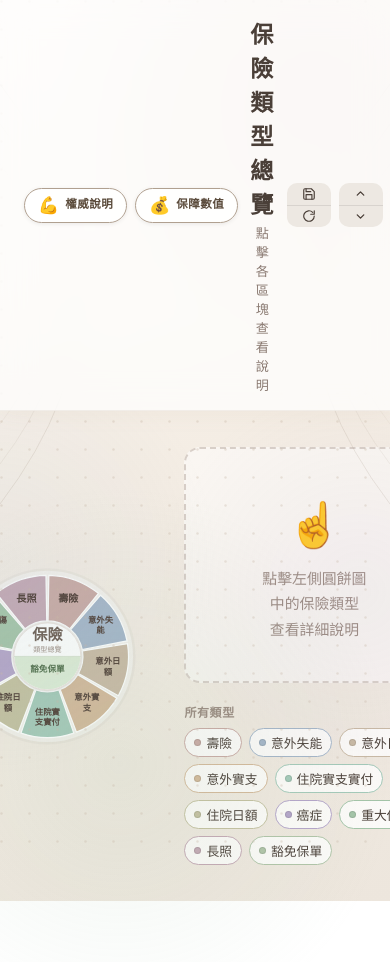
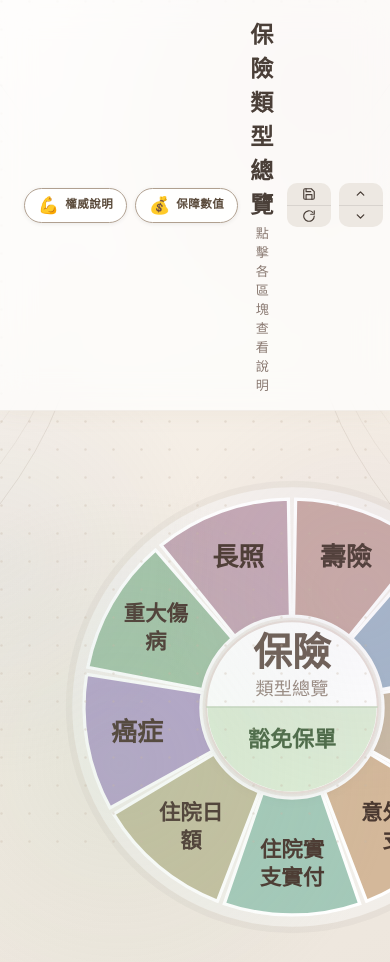
Before and after one commit to stratofin/insurence-pie, a React (Vite) app: page / in a window 390 px wide. Shown: the top 962 px of the page. Before the commit the page ends 901 px from the top, so only its background shows below. Built offline with nearby package versions, Linux system fonts and the light colour scheme.

Commit message:
Update App.jsx

```diff
--- a/src/App.jsx
+++ b/src/App.jsx
@@ -1,4 +1,4 @@
-import { useState, useEffect } from "react";
+import { useState, useEffect, useRef, useLayoutEffect } from "react";
 
 const COVERAGE_STORAGE_KEY = "insuranceCoverageValues";
 
@@ -150,6 +150,19 @@ export default function InsuranceApp() {
   const [chartScale, setChartScale] = useState(1.0);
   const scaleUp   = () => setChartScale(s => Math.min(1.5, +(s + 0.1).toFixed(1)));
   const scaleDown = () => setChartScale(s => Math.max(0.7, +(s - 0.1).toFixed(1)));
+
+  // 說明區塊的「原始未縮放高度」量測 — 讓外層容器保留正確版面空間
+  const detailContentRef = useRef(null);
+  const [detailNaturalHeight, setDetailNaturalHeight] = useState(0);
+  useLayoutEffect(() => {
+    const el = detailContentRef.current;
+    if (!el) return;
+    const update = () => setDetailNaturalHeight(el.offsetHeight);
+    update();
+    const ro = new ResizeObserver(update);
+    ro.observe(el);
+    return () => ro.disconnect();
+  }, []);
   const [useAuthority, setUseAuthority] = useState(false);
   const [selectedSubType, setSelectedSubType] = useState(null); // 目前選中的子分類 id
   const [subDescriptions, setSubDescriptions] = useState(defaultSubDescriptions);
@@ -280,7 +293,7 @@ export default function InsuranceApp() {
     <svg
       viewBox="0 0 400 400"
       style={{
-        width: isMobile ? "min(92vw, 380px)" : `min(52vw, ${Math.round(520 * chartScale)}px)`,
+        width: isMobile ? "min(92vw, 380px)" : `${Math.round(520 * chartScale)}px`,
         height: "auto",
         flexShrink: 0,
         display: "block",
@@ -427,7 +440,19 @@ export default function InsuranceApp() {
 
   // ---------- Detail Panel ----------
   const detailPanel = (
-    <div style={{ flex: 1, minWidth: isMobile ? "0" : `${Math.round(260 * chartScale)}px`, maxWidth: isMobile ? "100%" : `${Math.round(400 * chartScale)}px`, width: isMobile ? "100%" : undefined }}>
+    <div style={{
+      width: isMobile ? "100%" : `${Math.round(400 * chartScale)}px`,
+      height: isMobile ? "auto" : (detailNaturalHeight ? `${Math.round(detailNaturalHeight * chartScale)}px` : "auto"),
+      flexShrink: 0,
+    }}>
+    <div
+      ref={detailContentRef}
+      style={{
+        width: isMobile ? "100%" : "400px",
+        transform: isMobile ? "none" : `scale(${chartScale})`,
+        transformOrigin: "top left",
+      }}
+    >
       {selected ? (
         <div style={{
           background: "white",
@@ -631,6 +656,7 @@ export default function InsuranceApp() {
           ))}
         </div>
       </div>
+    </div>
     </div>
   );
 
@@ -887,14 +913,19 @@ export default function InsuranceApp() {
       ) : (
         // ── Desktop: side by side ──
         <div style={{
-          display: "flex", flexDirection: "row",
-          alignItems: "center", justifyContent: "center",
-          gap: `${Math.round(36 * chartScale)}px`, padding: "36px 32px",
-          width: "100%", maxWidth: `${Math.round(1100 * chartScale)}px`, boxSizing: "border-box",
-          flexWrap: "nowrap",
+          width: "100%", maxWidth: `${Math.round(1100 * chartScale)}px`,
+          boxSizing: "border-box", overflowX: "auto",
         }}>
-          {chart}
-          {detailPanel}
+          <div style={{
+            display: "flex", flexDirection: "row",
+            alignItems: "center", justifyContent: "center",
+            gap: `${Math.round(36 * chartScale)}px`, padding: "36px 32px",
+            width: "fit-content", minWidth: "100%", boxSizing: "border-box",
+            flexWrap: "nowrap", margin: "0 auto",
+          }}>
+            {chart}
+            {detailPanel}
+          </div>
         </div>
       )}
 
```
